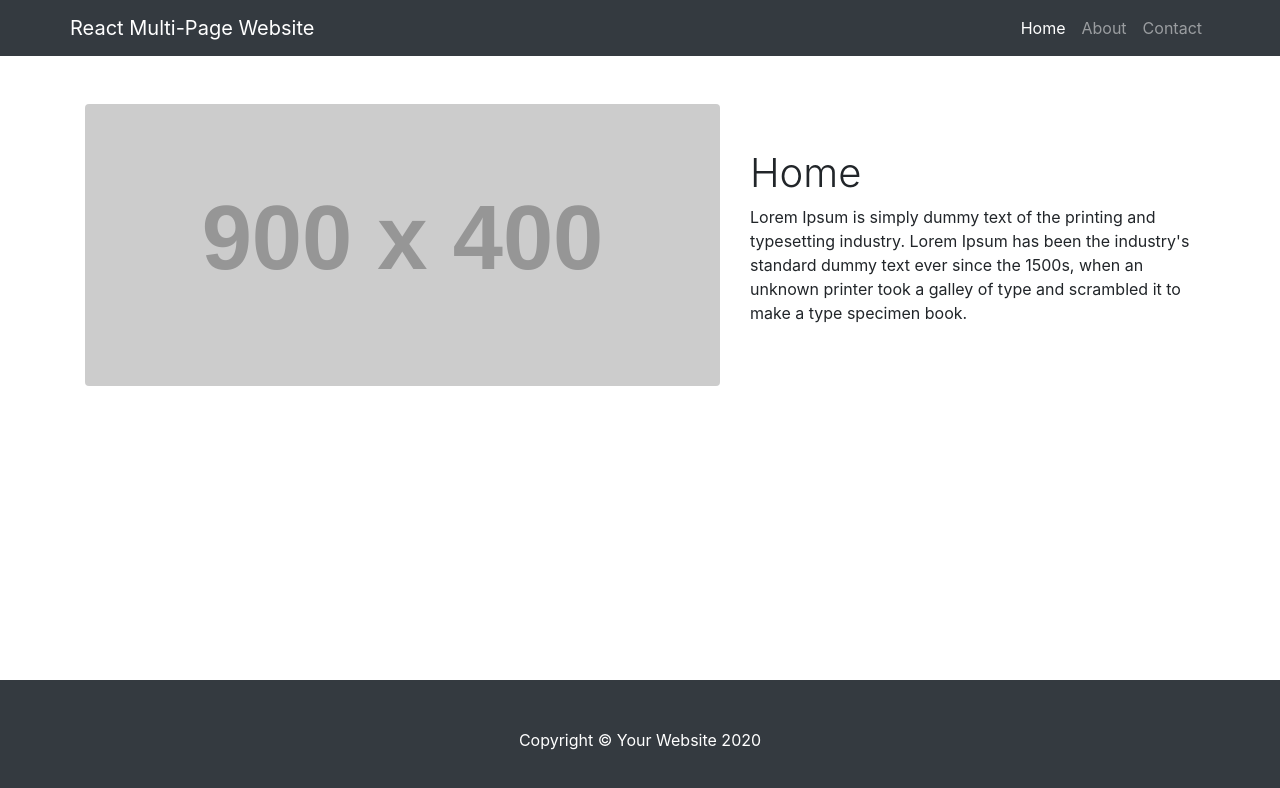
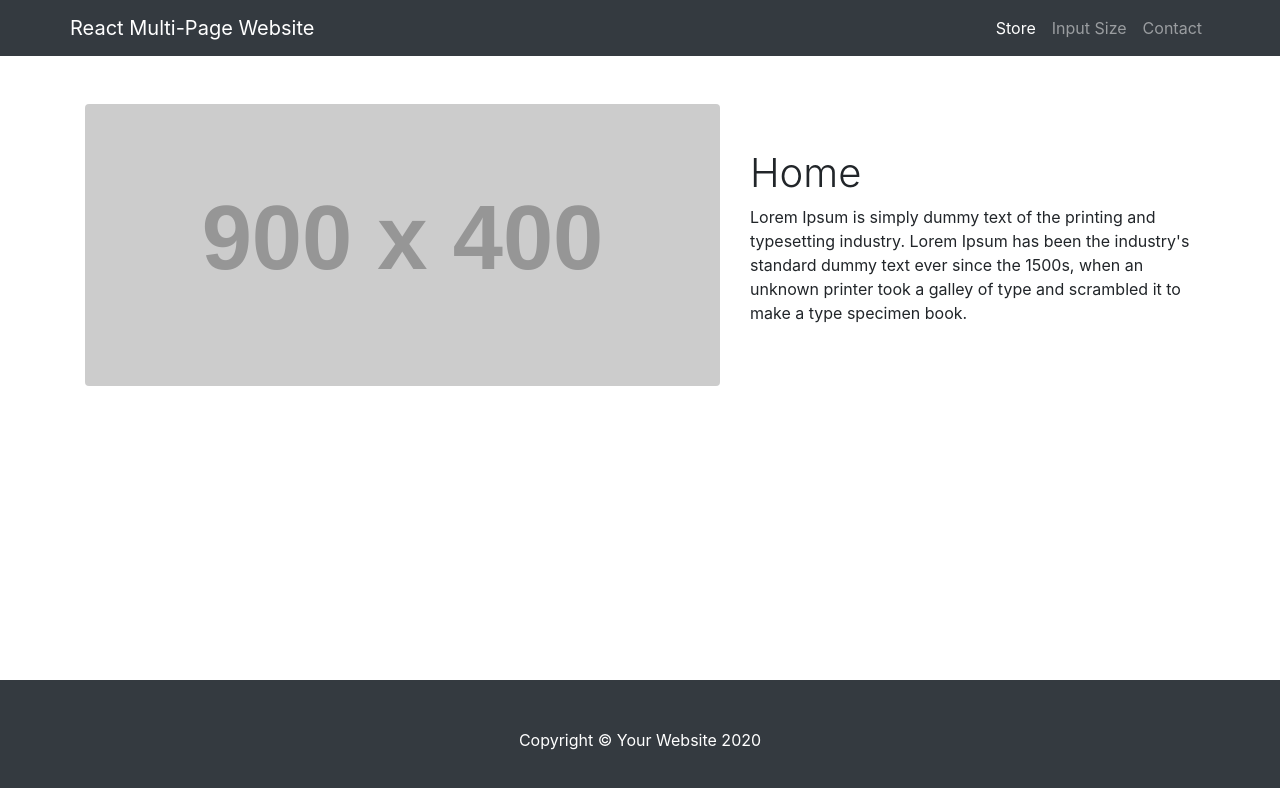
Before and after one commit to dmanojlovic/Clothing-app, a React (Create React App) app: page / in a window 1280 px wide. Shown: the top 788 px of the page. Built offline with nearby package versions, Linux system fonts and the light colour scheme.

Commit message:
Added a few more top tabs

```diff
--- a/src/components/Navigation.jsx
+++ b/src/components/Navigation.jsx
@@ -18,7 +18,7 @@ function Navigation(props) {
                 }`}
               >
                 <Link class="nav-link" to="/">
-                  Home
+                  Store
                   <span class="sr-only">(current)</span>
                 </Link>
               </li>
@@ -28,7 +28,7 @@ function Navigation(props) {
                 }`}
               >
                 <Link class="nav-link" to="/about">
-                  About
+                  Input Size
                 </Link>
               </li>
               <li
```
Also changed, not shown: src/App.js (+1 -56 lines), src/components/Social.jsx (added, +29 -0 lines).
